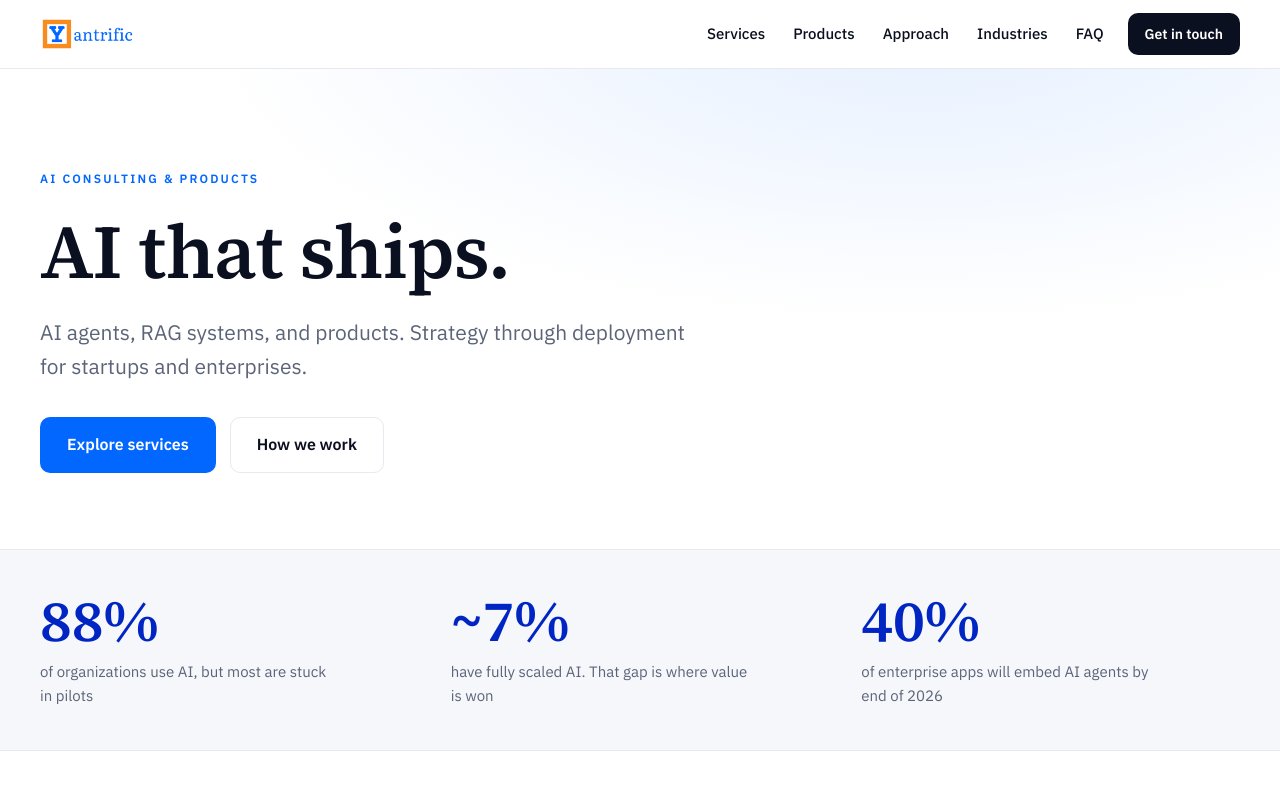
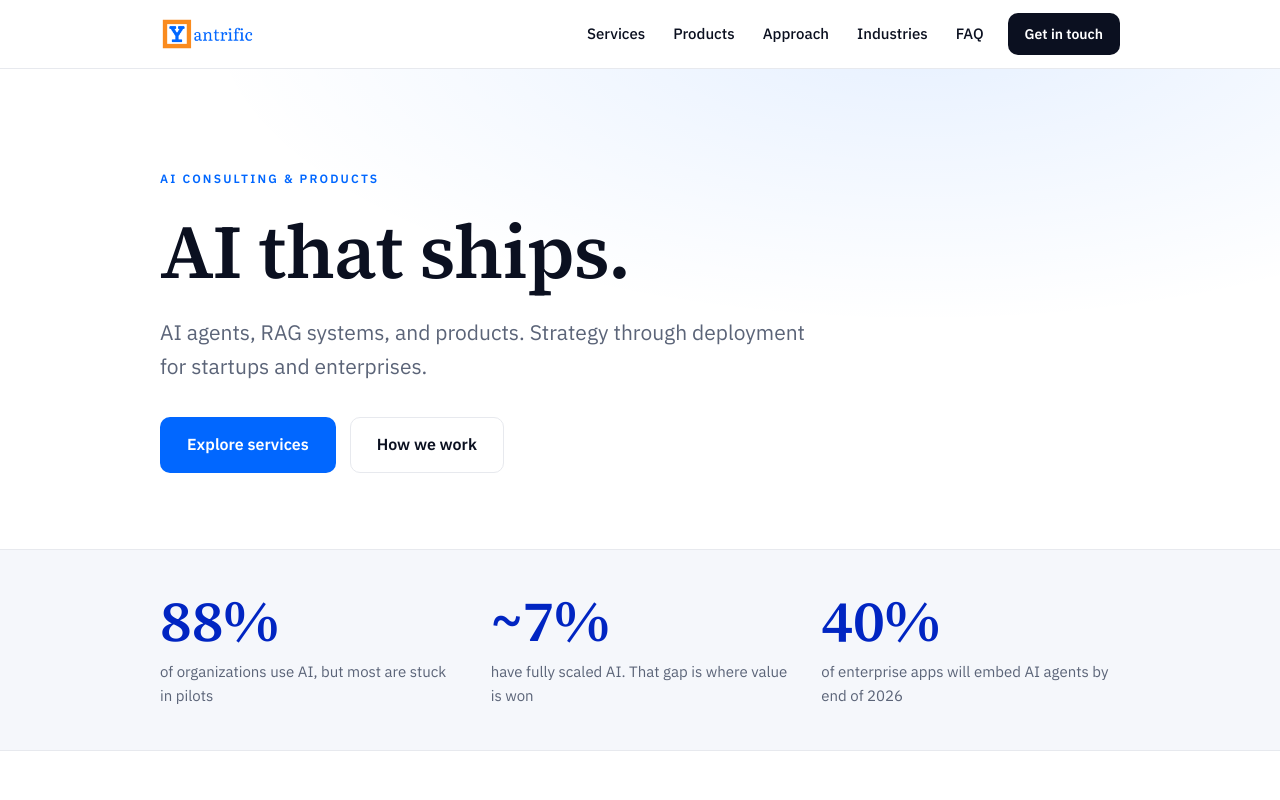
Before and after one commit to kushalbox/yantrific, a React (Vite) app: page / in a window 1280 px wide. Shown: the top 800 px of the page. Built offline with nearby package versions, Linux system fonts and the light colour scheme.

Commit message:
Narrow content width to 1040px for wider edge margins

```diff
--- a/src/styles.css
+++ b/src/styles.css
@@ -4,7 +4,7 @@
   --bg:#ffffff; --soft:#f5f7fb;
   --serif:"Source Serif 4",Georgia,"Times New Roman",serif;
   --sans:"IBM Plex Sans",system-ui,-apple-system,"Segoe UI",Roboto,sans-serif;
-  --wrap:1320px;
+  --wrap:1040px;
 }
 *{box-sizing:border-box}
 html{scroll-behavior:smooth}
```
